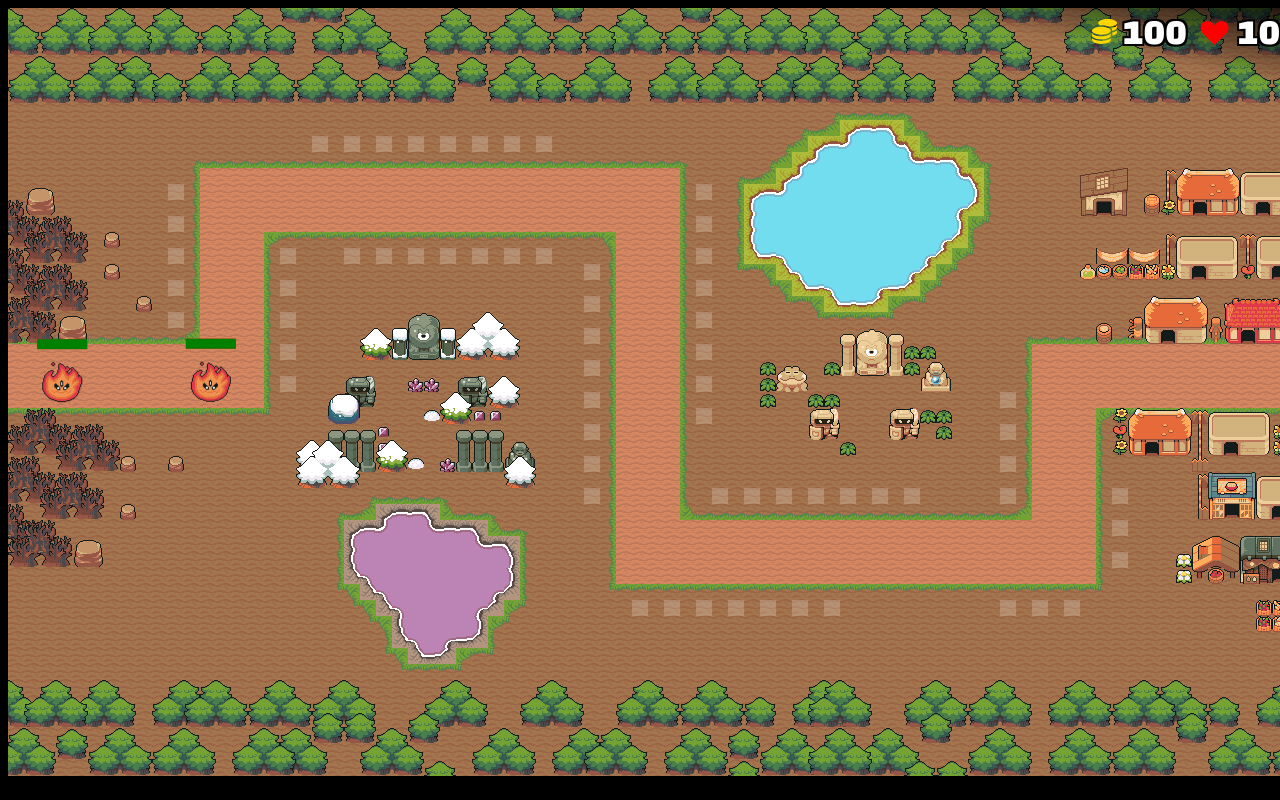
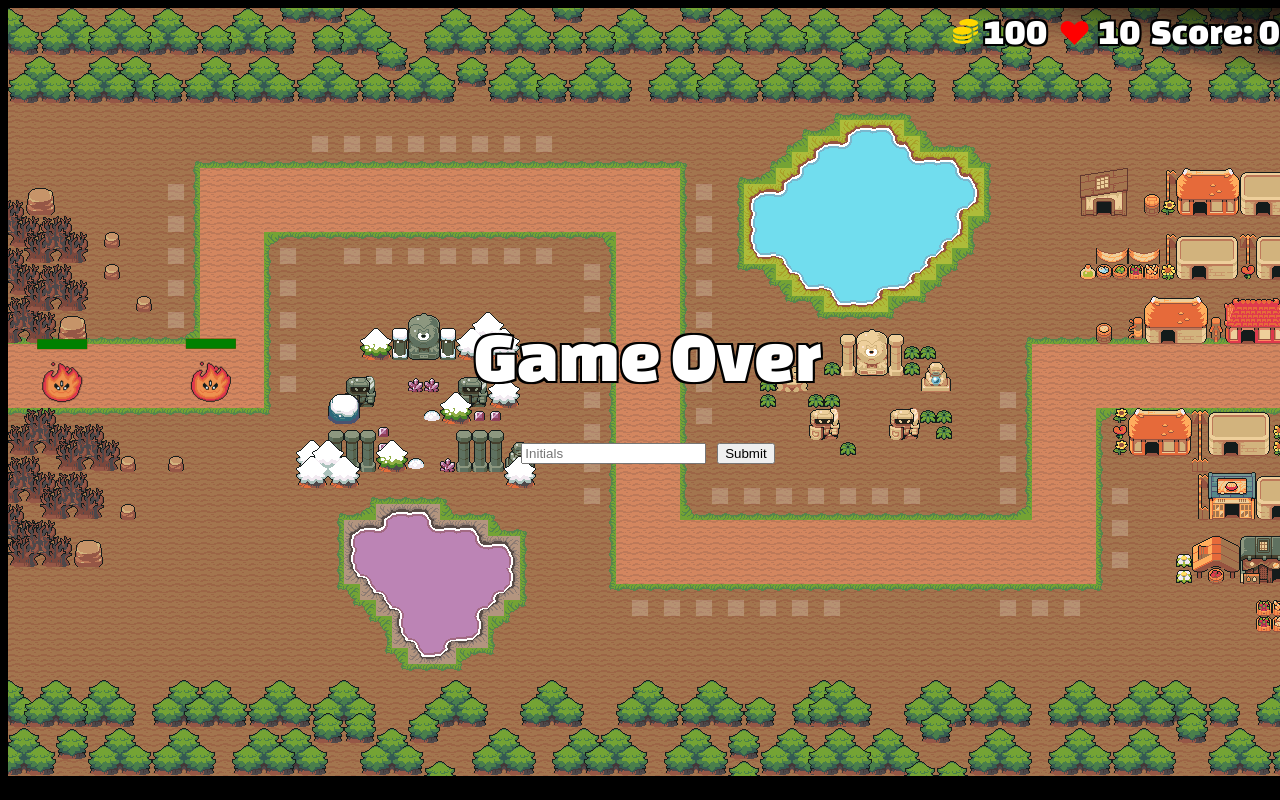
Before and after one commit to EzekielSmith107/defend-the-dojo, a website: page Public/index.html in a window 1280 px wide. Drawn offline with nearby package versions, Linux system fonts and the light colour scheme.

Commit message:
working on game over

```diff
--- a/Public/index.css
+++ b/Public/index.css
@@ -4,8 +4,9 @@ body {
 }
 
 #gameOver {
-    display: none;
+    display: flex;
     position: absolute;
+    flex-direction: column;
     align-items: center;
     justify-content: center;
     top: 0;
@@ -52,6 +53,12 @@ body {
 #heartContainer {
     display: flex;
     align-items: center;
+    margin-right: 10px;
+}
+
+#scoreContainer {
+    display: flex;
+    align-items: center;
 }
 
 #heartPic {
@@ -85,3 +92,13 @@ body {
 		-2px 2px 0 #000,
 		2px 2px 0 #000;
 }
+
+#score {
+    font-size: 36px;
+    color: white;
+    text-shadow:
+		-2px -2px 0 #000,
+		2px -2px 0 #000,
+		-2px 2px 0 #000,
+		2px 2px 0 #000;
+}
--- a/Public/index.html
+++ b/Public/index.html
@@ -13,7 +13,13 @@
 <body>
     <div id="canvasParent">
         <canvas></canvas>
-        <div id="gameOver">GAME OVER</div>
+        <div id="gameOver">
+            <div>Game Over</div>
+            <div>
+                <input type="text" placeholder="Initials" id="inputId" maxlength="3">
+                <button type="button" onclick="getInputValue()">Submit</button>
+            </div>
+        </div>
         <div id="resourceBackground"></div>
         <div id="resourceContainer">
             <div id="coinContainer">
@@ -28,6 +34,10 @@
                 </svg>
                 <div id="heartsRemaining">10</div>
             </div>
+
+            <div id="scoreContainer">
+                <div id="score">Score: 0</div>
+            </div>
         </div>
     </div>
 
@@ -38,6 +48,7 @@
     <script src="./js/classes/enemies.js"></script>
     <script src="./js/classes/placementTiles.js"></script>
     <script src="./js/classes/projectiles.js"></script>
+    <script src="../node_modules/axios/dist/axios.min.js"></script>
     <script src="./js/index.js"></script>
 </body>
 </html>
--- a/Public/js/index.js
+++ b/Public/js/index.js
@@ -58,6 +58,7 @@ let activeTile = undefined
 let enemyCount = 3
 let hearts = 10
 let coins = 100
+let score = 0
 const explosions = []
 spawnEnemies(enemyCount)
 
@@ -138,7 +139,9 @@ function animate() {
                     if(enemyIndex > -1) {
                         enemySpawn.splice(enemyIndex, 1)
                         coins += 25
+                        score += 10
                         document.querySelector('#coinsRemaining').innerHTML = coins
+                        document.querySelector('#score').innerHTML = `Score: ${score}`
                     }
                 }
                 // Creating explosion fx on projectile to enemy contact
@@ -174,6 +177,13 @@ canvas.addEventListener('click', () => {
     }
 })
 
+// Connecting "Game Over" to database
+function getInputValue() {
+    let inputVal = document.getElementById('inputId').value
+    console.log(inputVal)
+}
+
+// Tracking the user's mouse
 window.addEventListener('mousemove', (event) => {
     mouse.x = event.clientX
     mouse.y = event.clientY
--- a/Public/js/startScreen.js
+++ b/Public/js/startScreen.js
@@ -1,10 +1,11 @@
-const baseURL = 'http://localhost:5500/leaderboard'
+const baseURL = `http://localhost:5500/leaderboard`
 
 const getLeaderboard = () => {
     axios.get(baseURL)
     .then(res => {
         createTable(res.data)
     })
+    .catch(err => console.log(err))
 }
 
 let headers = ['Rank', 'Initials', 'Score']
--- a/Server/index.js
+++ b/Server/index.js
@@ -7,12 +7,12 @@ app.use(cors())
 
 const { SERVER_PORT } = process.env
 
-const { seed, getLeaderboard } = require('./controller.js')
+const { seed, getLeaderboard, postLeaderboard } = require('./controller.js')
 
 // Endpoints
 app.post('/seed', seed)
 
 app.get('/leaderboard', getLeaderboard)
-// app.post('/leaderboard', updateLeaderboard)
+app.post('/leaderboard', postLeaderboard)
 
 app.listen(SERVER_PORT, () => console.log(`Server is running on ${SERVER_PORT}`))
```
Also changed, not shown: Server/controller.js (+13 -0 lines).
